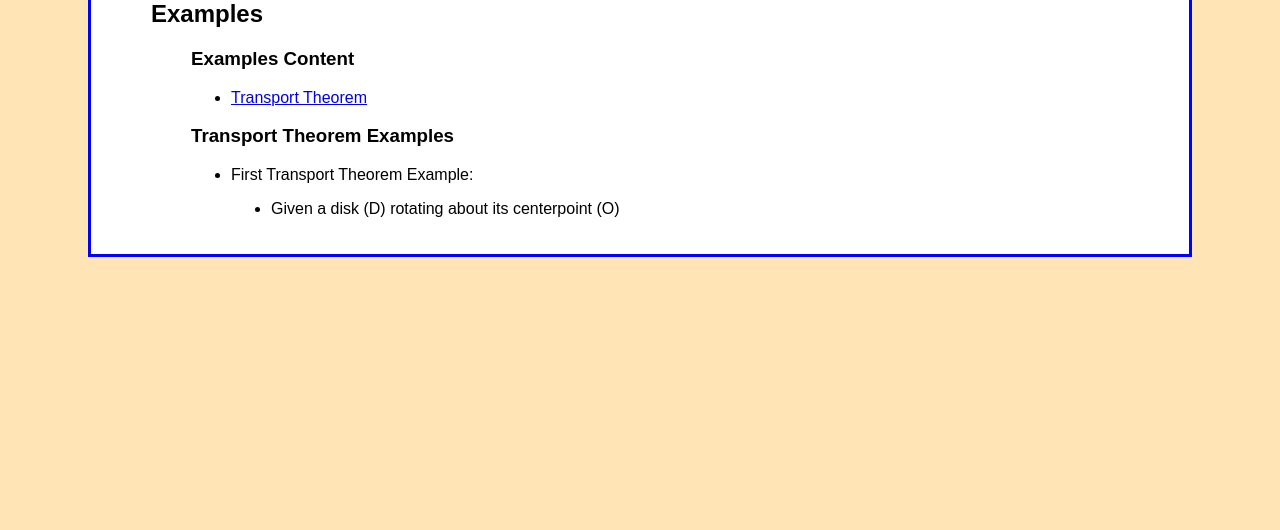
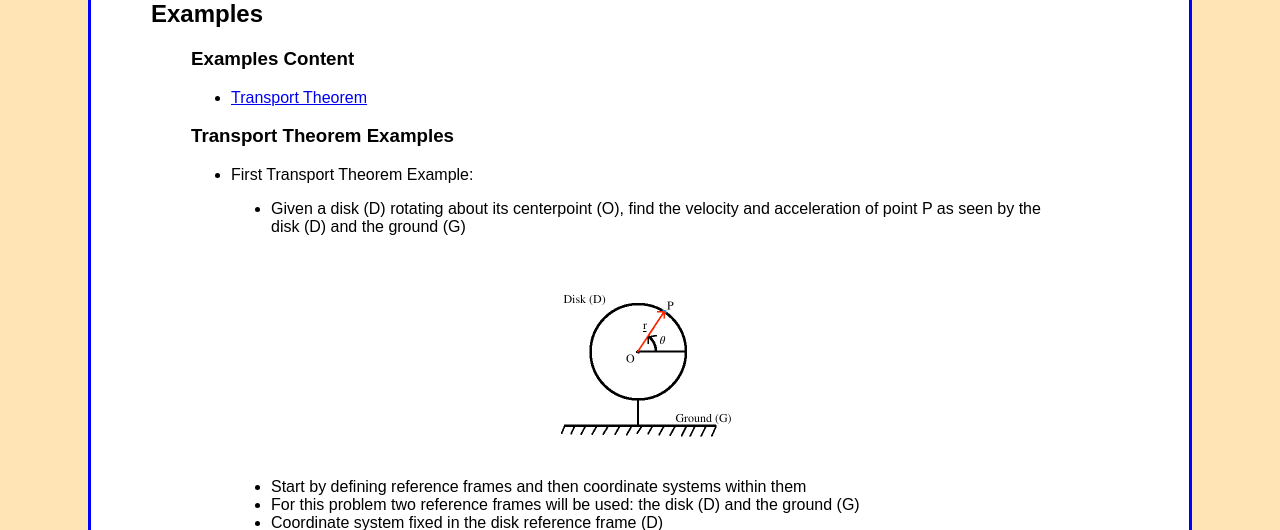
Before and after one commit to jbm950/jbm950.github.io, a Jekyll site: the page built from notes/analytical_dynamics/analytical_dynamics_main.html, in a window 1280 px wide and 1400 px high, scrolled down 20924 px. Shown: the part 365-895 px from the top of the window. Built offline with Jekyll 4.4.1, drawn with Linux system fonts in a browser that asks for light colours; Markdown is read by kramdown in place of the engine named in the settings; before the commit the page ends 21554 px from its top, so only the background shows below that; some of the changed text lies outside the part shown; grey boxes are pictures that could not be loaded.

Commit message:
Worked on analytical dynamics notes

```diff
--- a/notes/analytical_dynamics/analytical_dynamics_main.html
+++ b/notes/analytical_dynamics/analytical_dynamics_main.html
@@ -181,7 +181,57 @@ title: Analytical Dynamics
 <blockquote>
 <blockquote>
 <ul>
-<li>Given a disk (D) rotating about its centerpoint (O)</li>
+<li>Given a disk (D) rotating about its centerpoint (O), find the velocity and acceleration of point P as seen by the disk (D) and the ground (G)</li>
+</ul>
+</blockquote>
+</blockquote>
+<div align="center">
+<table class="image">
+<tr>
+<td>
+<img src="./img/trans_theo_example1_diagram1.png"
+alt="Example 1, Diagram 1" title="Example 1, Diagram 1" width="200"
+height="200"/>
+</td>
+</tr>
+</table>
+</div>
+<blockquote>
+<blockquote>
+<ul>
+<li>Start by defining reference frames and then coordinate systems within them</li>
+<li>For this problem two reference frames will be used: the disk (D) and the ground (G)</li>
+<li>Coordinate system fixed in the disk reference frame (D)
+<ul>
+<li>Origin at point O</li>
+<li><img style="vertical-align:middle" src="http://chart.apis.google.com/chart?cht=tx&amp;chl=%5Cunderline%7Be%7D_%7Br%7D" alt="\underline{e}_{r}" title="\underline{e}_{r}" /> = along the line <img style="vertical-align:middle" src="http://chart.apis.google.com/chart?cht=tx&amp;chl=%5Cunderline%7BOP%7D" alt="\underline{OP}" title="\underline{OP}" /></li>
+<li><img style="vertical-align:middle" src="http://chart.apis.google.com/chart?cht=tx&amp;chl=%5Cunderline%7Be%7D_%7Bz%7D" alt="\underline{e}_{z}" title="\underline{e}_{z}" /> = out of the page (positive with theta)</li>
+<li><img style="vertical-align:middle" src="http://chart.apis.google.com/chart?cht=tx&amp;chl=%5Cunderline%7Be%7D_%7B%5Ctheta%7D" alt="\underline{e}_{\theta}" title="\underline{e}_{\theta}" /> = <img style="vertical-align:middle" src="http://chart.apis.google.com/chart?cht=tx&amp;chl=%5Cunderline%7Be%7D_%7Bz%7D%20%5Ctimes%20%5Cunderline%7Be%7D_%7Br%7D" alt="\underline{e}_{z} \times \underline{e}_{r}" title="\underline{e}_{z} \times \underline{e}_{r}" /></li>
+</ul></li>
+</ul>
+</blockquote>
+</blockquote>
+<div align="center">
+<table class="image">
+<tr>
+<td>
+<img src="./img/disk_ref_frame.png"
+alt="Disk Reference Frame" title="Disk Reference Frame" width="125"
+height="125"/>
+</td>
+</tr>
+</table>
+</div>
+<blockquote>
+<blockquote>
+<ul>
+<li>Coordinate system fixed in the ground reference frame (G)
+<ul>
+<li>Origin at point O</li>
+<li><img style="vertical-align:middle" src="http://chart.apis.google.com/chart?cht=tx&amp;chl=%5Cunderline%7BE%7D_%7Bz%7D" alt="\underline{E}_{z}" title="\underline{E}_{z}" /> = <img style="vertical-align:middle" src="http://chart.apis.google.com/chart?cht=tx&amp;chl=%5Cunderline%7Be%7D_%7Bz%7D" alt="\underline{e}_{z}" title="\underline{e}_{z}" /></li>
+<li><img style="vertical-align:middle" src="http://chart.apis.google.com/chart?cht=tx&amp;chl=%5Cunderline%7BE%7D_%7Bx%7D" alt="\underline{E}_{x}" title="\underline{E}_{x}" /> = along the line <img style="vertical-align:middle" src="http://chart.apis.google.com/chart?cht=tx&amp;chl=%5Cunderline%7BOP%7D" alt="\underline{OP}" title="\underline{OP}" /> @ <img style="vertical-align:middle" src="http://chart.apis.google.com/chart?cht=tx&amp;chl=%5Ctheta%20%3D%200" alt="\theta = 0" title="\theta = 0" /></li>
+<li><img style="vertical-align:middle" src="http://chart.apis.google.com/chart?cht=tx&amp;chl=%5Cunderline%7BE%7D_%7By%7D" alt="\underline{E}_{y}" title="\underline{E}_{y}" /> = <img style="vertical-align:middle" src="http://chart.apis.google.com/chart?cht=tx&amp;chl=%5Cunderline%7BE%7D_%7Bz%7D%20%5Ctime%20%5Cunderline%7BE%7D_%7Bx%7D" alt="\underline{E}_{z} \time \underline{E}_{x}" title="\underline{E}_{z} \time \underline{E}_{x}" /></li>
+</ul></li>
 </ul>
 </blockquote>
 </blockquote>
```
Also changed, not shown: source/notes/analytical_dynamics/analytical_dynamics_main.md (+35 -1 lines), notes/analytical_dynamics/img/disk_ref_frame.png (added), notes/analytical_dynamics/img/ground_ref_frame.png (added).
